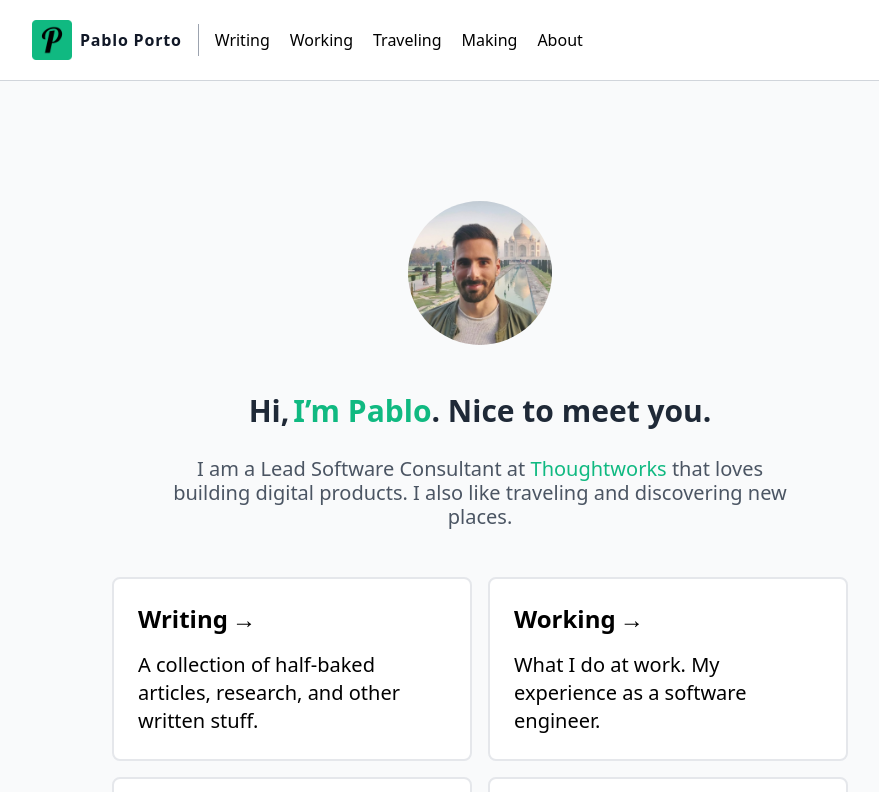
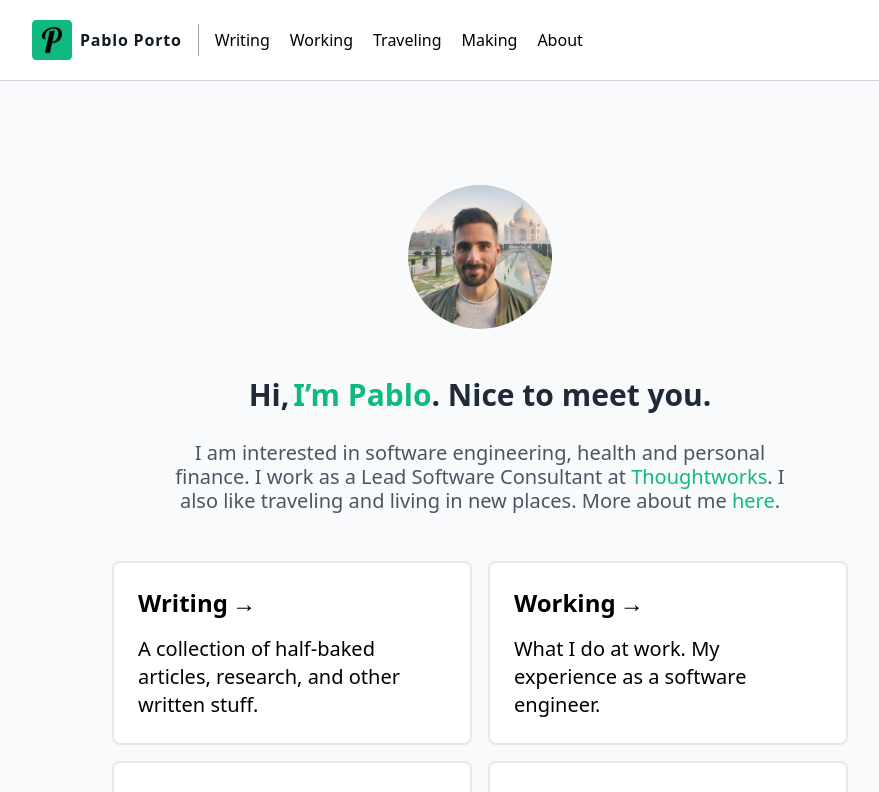
Before and after one commit to portovep/pabloporto.me, a Next.js app: page / in a window 1280 px wide. Shown: the top 792 px of the page, without its empty margins (160-1039 px from the left). Built offline with nearby package versions, Linux system fonts and the light colour scheme.

Commit message:
Improve maion page intro and small layout fixes

```diff
--- a/components/Layout/Layout.tsx
+++ b/components/Layout/Layout.tsx
@@ -10,7 +10,7 @@ type LayoutProps = {
 
 export default function Layout({ children, home, wide, pageTitle }: LayoutProps): JSX.Element {
     return (
-        <main className={`${wide ? 'max-w-6xl' : 'max-w-4xl'} px-0 py-0 mx-auto mt-4 grow`}>
+        <main className={`${wide ? 'max-w-6xl' : 'max-w-4xl'} px-0 py-0 mx-auto grow`}>
             <Meta pageTitle={pageTitle} />
             <section className="mx-4 antialiased">{children}</section>
             {!home && (
--- a/components/PostSummary/PostSummary.tsx
+++ b/components/PostSummary/PostSummary.tsx
@@ -44,7 +44,7 @@ export default function PostSummary(props: PostSummaryProps): JSX.Element {
                         <Label text={type || 'Post'} />
                     </div>
                 </div>
-                <div className="mt-4 text-2xl font-bold text-gray-700">{title}</div>
+                <div className="pr-6 mt-4 text-2xl font-bold text-gray-700">{title}</div>
                 <div className="flex items-center justify-between mt-5">
                     {postLink(props.postData)}
                 </div>
--- a/components/WorldMap/WorldMap.tsx
+++ b/components/WorldMap/WorldMap.tsx
@@ -39,7 +39,7 @@ export default function WorldMap(): JSX.Element {
             />
             <section className="body-font text-gray-600">
                 <div className="container px-5 py-12 mx-auto">
-                    <div className="flex flex-col w-full mb-20 text-center">
+                    <div className="mb-14 flex flex-col w-full text-center">
                         <h1 className="sm:text-3xl title-font mb-4 text-2xl font-medium text-gray-900">
                             Exploring the world
                         </h1>
--- a/pages/index.tsx
+++ b/pages/index.tsx
@@ -27,7 +27,8 @@ export default function Home(): JSX.Element {
                         Nice to meet you.
                     </h2>
                     <p className="mt-7 text-gray-600">
-                        I am a Lead Software Consultant at&nbsp;
+                        I am interested in software engineering, health and personal finance. I work
+                        as a Lead Software Consultant at&nbsp;
                         <a
                             href="https://thoughtworks.com"
                             target="_blank"
@@ -35,8 +36,15 @@ export default function Home(): JSX.Element {
                             rel="noopener noreferrer">
                             Thoughtworks
                         </a>
-                        &nbsp;that loves building digital products.&nbsp;I also like traveling and
-                        discovering new places.
+                        .&nbsp;I also like traveling and living in new places. More about me&nbsp;
+                        <Link href="/about">
+                            <a
+                                className="text-emerald-500 hover:text-emerald-600 font-medium"
+                                rel="noopener noreferrer">
+                                here
+                            </a>
+                        </Link>
+                        .
                     </p>
                 </div>
             </div>
--- a/pages/traveling/index.tsx
+++ b/pages/traveling/index.tsx
@@ -16,15 +16,14 @@ export default function Traveling(): JSX.Element {
     return (
         <Layout wide pageTitle="Traveling">
             <section className="mt-10 text-xl leading-6">
-                <div className="w-full p-6 pt-4">
                 <SectionTitle text="Traveling" />
 
-                    <div className="mt-14 mb-8">
+                <div className="mt-14 p-1 mb-8">
                     <WorldMap />
                 </div>
 
                 <SectionDescription>
-                        <p>Some of my best photos, taken while exploring the world.</p>
+                    <p>Some of my best photos.</p>
                 </SectionDescription>
 
                 <div className="md:grid-cols-2 xl:grid-cols-3 grid grid-cols-1 gap-12 mt-12">
@@ -63,18 +62,13 @@ export default function Traveling(): JSX.Element {
                         location="Edinburgh, Scotland"
                         imageURL={edinburghLandscapePhoto}
                     />
-                        <PhotoCard
-                            title="Sunset"
-                            location="Galicia"
-                            imageURL={galicianSunsetPhoto}
-                        />
+                    <PhotoCard title="Sunset" location="Galicia" imageURL={galicianSunsetPhoto} />
                     <PhotoCard
                         title="Chid helping his father"
                         location="Jaipur, India"
                         imageURL={jaipurKidPhoto}
                     />
                 </div>
-                </div>
             </section>
         </Layout>
     );
```
Lines whose indentation alone changed are shown as unchanged.
